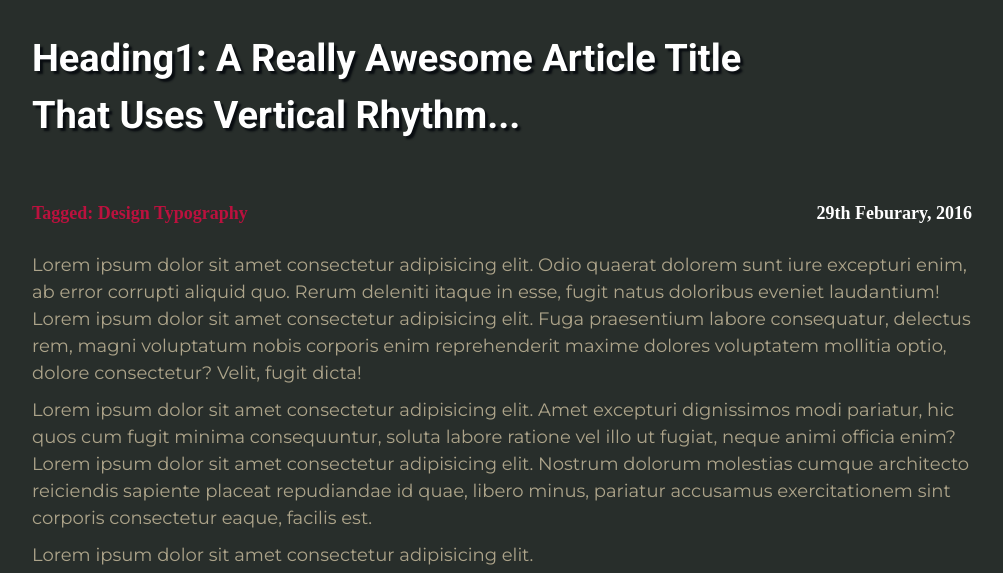
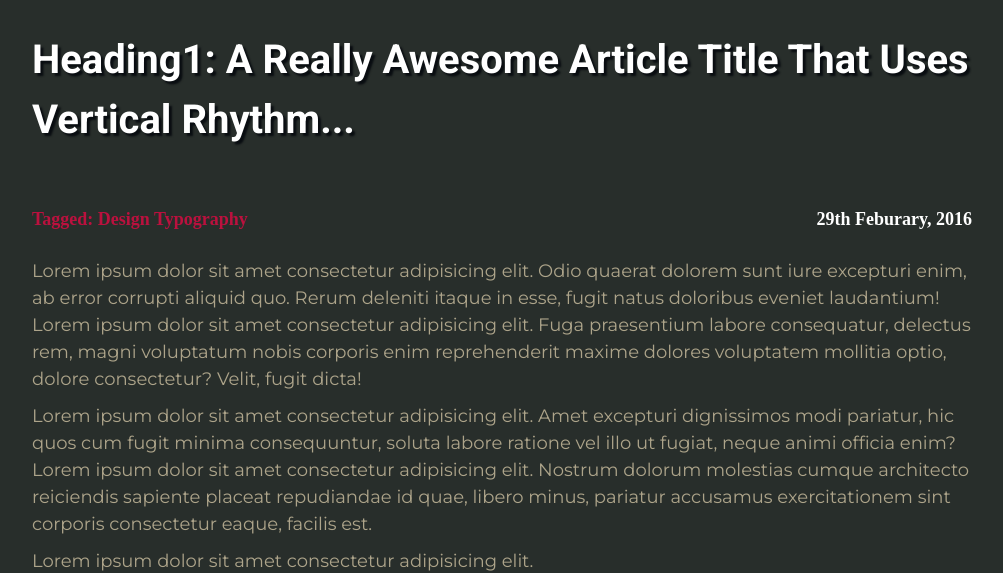
Before and after one commit to sonu-kumar2001/web-typography, a plain HTML site: page level-1/index.html in a window 1280 px wide. Shown: the top 573 px of the page, without its empty margins (138-1141 px from the left). Drawn offline with Linux system fonts and the light colour scheme.

Commit message:
worked on semantic

```diff
--- a/level-1/assets/stylesheets/style.css
+++ b/level-1/assets/stylesheets/style.css
@@ -56,7 +56,7 @@ body {
 	background-color: #282E2B;
 }
 h1 {
-	font-size: 38px;
+	font-size: 40px;
 	font-weight: 700;
 	line-height: 1.5;
 }
@@ -84,7 +84,7 @@ h1,h2 {
 	justify-content: space-between;
 	margin-bottom: 30px;
 }
-.list li {
+strong,time {
 	font-size: 18px;
 }
 .first-item {
--- a/level-1/index.html
+++ b/level-1/index.html
@@ -9,15 +9,15 @@
 </head>
 <body>
     <header class="container">
-        <h1>heading1: a really awesome article title <br> that uses vertical rhythm...</h1>
+        <h1>heading1: a really awesome article title that uses vertical rhythm...</h1>
     </header>
 
     <main class="container">
         <article>
-            <ul class="list">
-                <li class="first-item">Tagged: Design Typography</li>
-                <li class="second-item">29th Feburary, 2016</li>
-            </ul>
+            <div class="list">
+                <strong class="first-item">Tagged: Design Typography</strong>
+                <time class="second-item">29th Feburary, 2016</time>
+            </div>
             <p>Lorem ipsum dolor sit amet consectetur adipisicing elit. Odio quaerat dolorem sunt iure excepturi enim, ab error corrupti aliquid quo. Rerum deleniti itaque in esse, fugit natus doloribus eveniet laudantium! Lorem ipsum dolor sit amet consectetur adipisicing elit. Fuga praesentium labore consequatur, delectus rem, magni voluptatum nobis corporis enim reprehenderit maxime dolores voluptatem mollitia optio, dolore consectetur? Velit, fugit dicta!</p>
             <p>Lorem ipsum dolor sit amet consectetur adipisicing elit. Amet excepturi dignissimos modi pariatur, hic quos cum fugit minima consequuntur, soluta labore ratione vel illo ut fugiat, neque animi officia enim? Lorem ipsum dolor sit amet consectetur adipisicing elit. Nostrum dolorum molestias cumque architecto reiciendis sapiente placeat repudiandae id quae, libero minus, pariatur accusamus exercitationem sint corporis consectetur eaque, facilis est.</p>
             <p>Lorem ipsum dolor sit amet consectetur adipisicing elit.</p>
```
